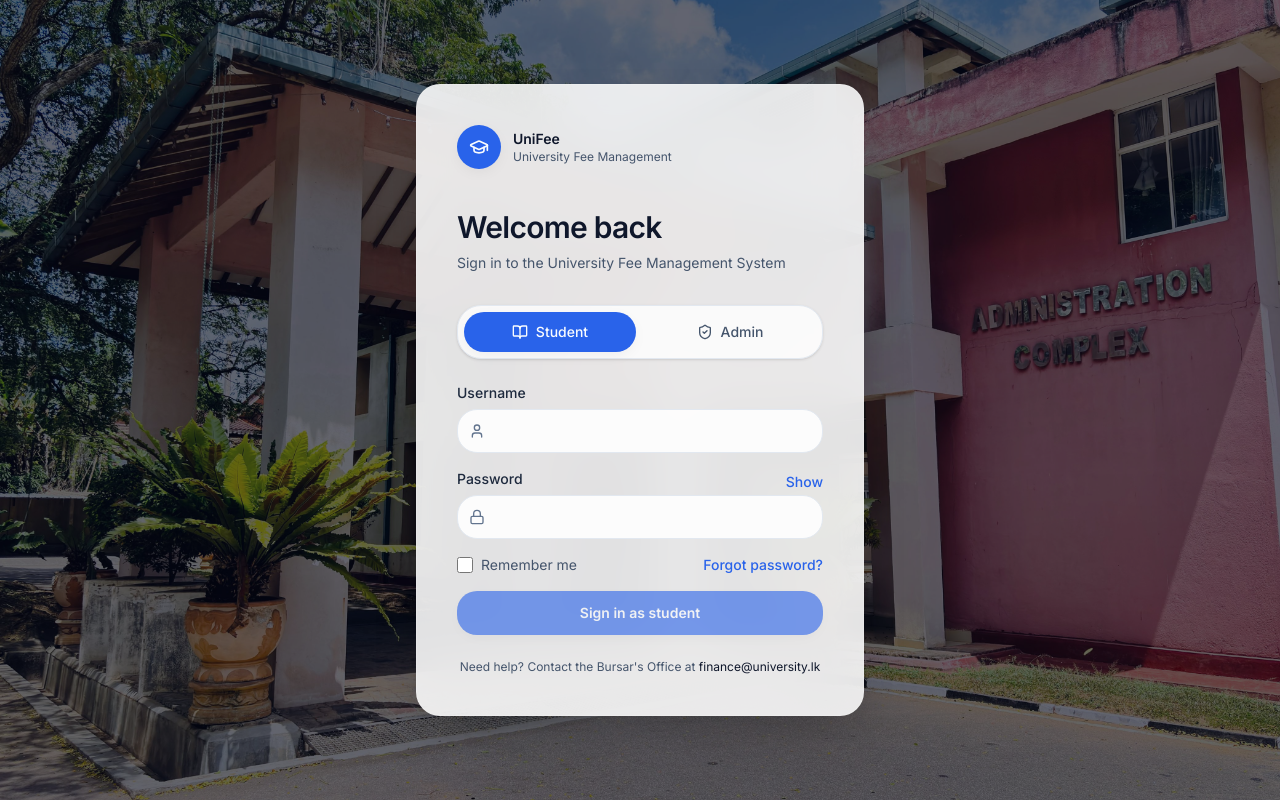
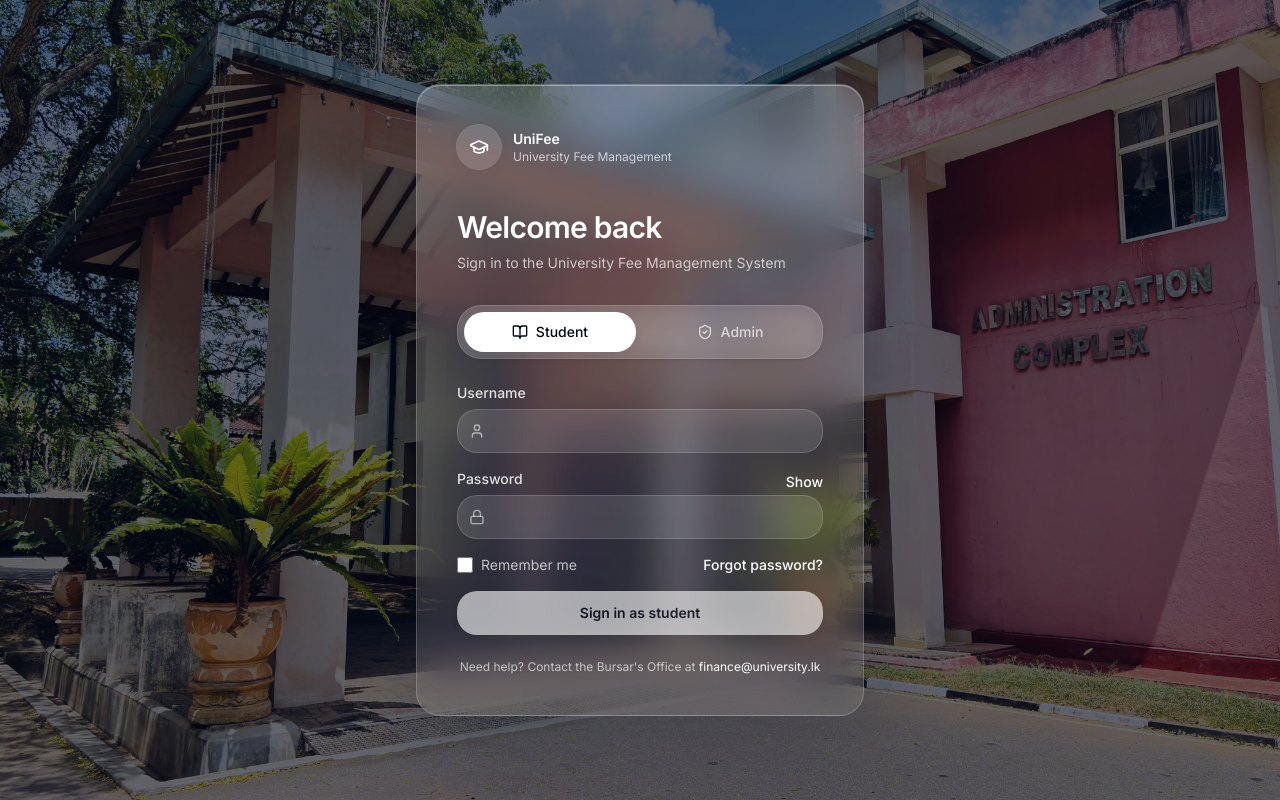
Before and after one commit to Hasindu-Sahan/student-due-monitoring-system, a Next.js app: page / in a window 1280 px wide. Built offline with nearby package versions, Linux system fonts and the light colour scheme; no server answers; the database is empty.

Commit message:
logging page fixed

```diff
--- a/src/app/globals.css
+++ b/src/app/globals.css
@@ -109,3 +109,14 @@
     -webkit-font-smoothing: antialiased;
   }
 }
+
+@layer utilities {
+  .glass-panel {
+    border: 1px solid rgb(255 255 255 / 0.18);
+    background: linear-gradient(180deg, rgb(255 255 255 / 0.22), rgb(255 255 255 / 0.10));
+    box-shadow:
+      0 24px 80px rgb(15 23 42 / 0.22),
+      inset 0 1px 0 rgb(255 255 255 / 0.35);
+    backdrop-filter: blur(22px) saturate(160%);
+  }
+}
--- a/src/app/page.tsx
+++ b/src/app/page.tsx
@@ -45,31 +45,31 @@ export default function LoginPage() {
       <div className="absolute inset-0 bg-slate-950/60" />
 
       <div className="relative flex min-h-screen items-center justify-center px-6 py-12">
-        <div className="w-full max-w-md rounded-3xl border border-white/15 bg-white/88 p-8 shadow-2xl backdrop-blur-xl sm:p-10">
+        <div className="glass-panel w-full max-w-md rounded-3xl p-8 text-white sm:p-10">
           <div className="mb-10 flex items-center gap-3">
-            <div className="flex h-11 w-11 items-center justify-center rounded-2xl bg-primary text-primary-foreground shadow-soft">
+            <div className="flex h-11 w-11 items-center justify-center rounded-2xl bg-white/15 text-white shadow-soft ring-1 ring-white/20">
               <GraduationCap className="h-5 w-5" />
             </div>
             <div>
-              <p className="text-sm font-semibold text-slate-900">UniFee</p>
-              <p className="text-xs text-slate-600">University Fee Management</p>
+              <p className="text-sm font-semibold text-white">UniFee</p>
+              <p className="text-xs text-white/70">University Fee Management</p>
             </div>
           </div>
 
-          <h1 className="text-3xl font-semibold tracking-tight text-slate-900">Welcome back</h1>
-          <p className="mt-2 text-sm text-slate-600">
+          <h1 className="text-3xl font-semibold tracking-tight text-white">Welcome back</h1>
+          <p className="mt-2 text-sm text-white/70">
             Sign in to the University Fee Management System
           </p>
 
-          <div className="mt-8 grid grid-cols-2 gap-2 rounded-2xl border border-slate-200 bg-white/80 p-1.5 shadow-sm">
+          <div className="mt-8 grid grid-cols-2 gap-2 rounded-2xl border border-white/15 bg-white/10 p-1.5 shadow-sm backdrop-blur-md">
             {(["student", "admin"] as const).map((r) => (
               <button
                 key={r}
                 onClick={() => setRole(r)}
                 className={`flex items-center justify-center gap-2 rounded-xl px-4 py-2.5 text-sm font-medium capitalize transition ${
                   role === r
-                    ? "bg-primary text-primary-foreground shadow-soft"
-                    : "text-slate-600 hover:text-slate-900"
+                    ? "bg-white text-slate-950 shadow-soft"
+                    : "text-white/70 hover:bg-white/10 hover:text-white"
                 }`}
               >
                 {r === "student" ? <BookOpen className="h-4 w-4" /> : <ShieldCheck className="h-4 w-4" />}
@@ -145,11 +145,11 @@ export default function LoginPage() {
             }}
           >
             <div>
-              <label htmlFor="username" className="mb-1.5 block text-sm font-medium text-slate-800">
+              <label htmlFor="username" className="mb-1.5 block text-sm font-medium text-white/85">
                 Username
               </label>
               <div className="relative">
-                <User className="pointer-events-none absolute left-3 top-1/2 h-4 w-4 -translate-y-1/2 text-slate-500" />
+                <User className="pointer-events-none absolute left-3 top-1/2 h-4 w-4 -translate-y-1/2 text-white/55" />
                 <input
                   id="username"
                   type="text"
@@ -160,7 +160,7 @@ export default function LoginPage() {
                   }}
                   aria-invalid={!!usernameError}
                   aria-describedby={usernameError ? "username-error" : undefined}
-                  className={`h-11 w-full rounded-xl border border-slate-200 bg-white/90 pl-10 pr-3 text-sm text-slate-900 outline-none transition placeholder:text-slate-400 focus:border-primary focus:ring-4 focus:ring-primary/10 ${
+                  className={`h-11 w-full rounded-xl border border-white/15 bg-white/12 pl-10 pr-3 text-sm text-white outline-none transition placeholder:text-white/45 focus:border-white/35 focus:ring-4 focus:ring-white/10 ${
                     usernameError ? "border-destructive/40" : ""
                   }`}
                 />
@@ -174,14 +174,14 @@ export default function LoginPage() {
 
             <div>
               <div className="flex items-center justify-between">
-                <label htmlFor="password" className="mb-1.5 block text-sm font-medium text-slate-800">
+                <label htmlFor="password" className="mb-1.5 block text-sm font-medium text-white/85">
                   Password
                 </label>
 
                 <button
                   type="button"
                   onClick={() => setShowPassword((s) => !s)}
-                  className="text-sm font-medium text-primary hover:underline"
+                  className="text-sm font-medium text-white hover:underline"
                   aria-label={showPassword ? "Hide password" : "Show password"}
                 >
                   {showPassword ? "Hide" : "Show"}
@@ -189,7 +189,7 @@ export default function LoginPage() {
               </div>
 
               <div className="relative">
-                <Lock className="pointer-events-none absolute left-3 top-1/2 h-4 w-4 -translate-y-1/2 text-slate-500" />
+                <Lock className="pointer-events-none absolute left-3 top-1/2 h-4 w-4 -translate-y-1/2 text-white/55" />
                 <input
                   id="password"
                   type={showPassword ? "text" : "password"}
@@ -200,7 +200,7 @@ export default function LoginPage() {
                   }}
                   aria-invalid={!!passwordError}
                   aria-describedby={passwordError ? "password-error" : undefined}
-                  className={`h-11 w-full rounded-xl border border-slate-200 bg-white/90 pl-10 pr-3 text-sm text-slate-900 outline-none transition placeholder:text-slate-400 focus:border-primary focus:ring-4 focus:ring-primary/10 ${
+                  className={`h-11 w-full rounded-xl border border-white/15 bg-white/12 pl-10 pr-3 text-sm text-white outline-none transition placeholder:text-white/45 focus:border-white/35 focus:ring-4 focus:ring-white/10 ${
                     passwordError ? "border-destructive/40" : ""
                   }`}
                 />
@@ -213,7 +213,7 @@ export default function LoginPage() {
             </div>
 
             <div className="flex items-center justify-between">
-              <label className="flex items-center gap-2 text-sm text-slate-600">
+              <label className="flex items-center gap-2 text-sm text-white/70">
                 <input
                   type="checkbox"
                   checked={rememberMe}
@@ -222,7 +222,7 @@ export default function LoginPage() {
                 />
                 Remember me
               </label>
-              <a href="#" className="text-sm font-medium text-primary hover:underline">
+              <a href="#" className="text-sm font-medium text-white hover:underline">
                 Forgot password?
               </a>
             </div>
@@ -240,14 +240,14 @@ export default function LoginPage() {
             <button
               type="submit"
               disabled={signingIn || !username.trim() || !password}
-              className="h-11 w-full rounded-xl bg-primary text-sm font-semibold text-primary-foreground shadow-soft transition hover:bg-primary/90 disabled:opacity-60"
+              className="h-11 w-full rounded-xl bg-white text-sm font-semibold text-slate-950 shadow-soft transition hover:bg-white/90 disabled:opacity-60"
             >
               {signingIn ? "Signing in..." : `Sign in as ${role}`}
             </button>
 
-            <p className="pt-2 text-center text-xs text-slate-600">
+            <p className="pt-2 text-center text-xs text-white/65">
               Need help? Contact the Bursar&apos;s Office at{" "}
-              <span className="text-slate-900">finance@university.lk</span>
+              <span className="text-white">finance@university.lk</span>
             </p>
           </form>
         </div>
--- a/src/app/student/page.tsx
+++ b/src/app/student/page.tsx
@@ -1,5 +1,3 @@
-"use client";
-
 import { useState, useEffect } from "react";
 import { PortalLayout } from "@/components/portal/PortalLayout";
 import { SummaryCard } from "@/components/portal/SummaryCard";
@@ -63,7 +61,7 @@ export default function StudentDashboard() {
       role="student"
       user={{ name, sub: student.id, initials }}
       title={`Welcome back, ${student.firstName}`}
-      subtitle={`${student.faculty} · ${student.level ? `Level ${student.level}` : ""}`}
+      subtitle={`${student.faculty} Â· ${student.level ? `Level ${student.level}` : ""}`}
     >
       <div className="grid gap-4 sm:grid-cols-2 lg:grid-cols-3">
         <SummaryCard label="Total Remaining Dues" value={lkr(data.totalDues)} tone="primary" icon={CircleDollarSign} />
--- a/src/components/portal/PortalLayout.tsx
+++ b/src/components/portal/PortalLayout.tsx
@@ -179,7 +179,6 @@ export function PortalLayout({
 
       {/* Main */}
       <div className="flex min-w-0 flex-1 flex-col">
-        {/* Header */}
         <header className="sticky top-0 z-10 flex h-16 items-center justify-between border-b bg-card/80 px-6 backdrop-blur">
           <div className="min-w-0">
             <h1 className="truncate text-lg font-semibold tracking-tight">{title}</h1>
--- a/src/components/portal/SummaryCard.tsx
+++ b/src/components/portal/SummaryCard.tsx
@@ -1,5 +1,5 @@
+import type { LucideIcon } from "lucide-react";
 import { cn } from "@/lib/utils";
-import type { LucideIcon } from "lucide-react";
 
 type Tone = "primary" | "success" | "destructive" | "warning";
 
```
